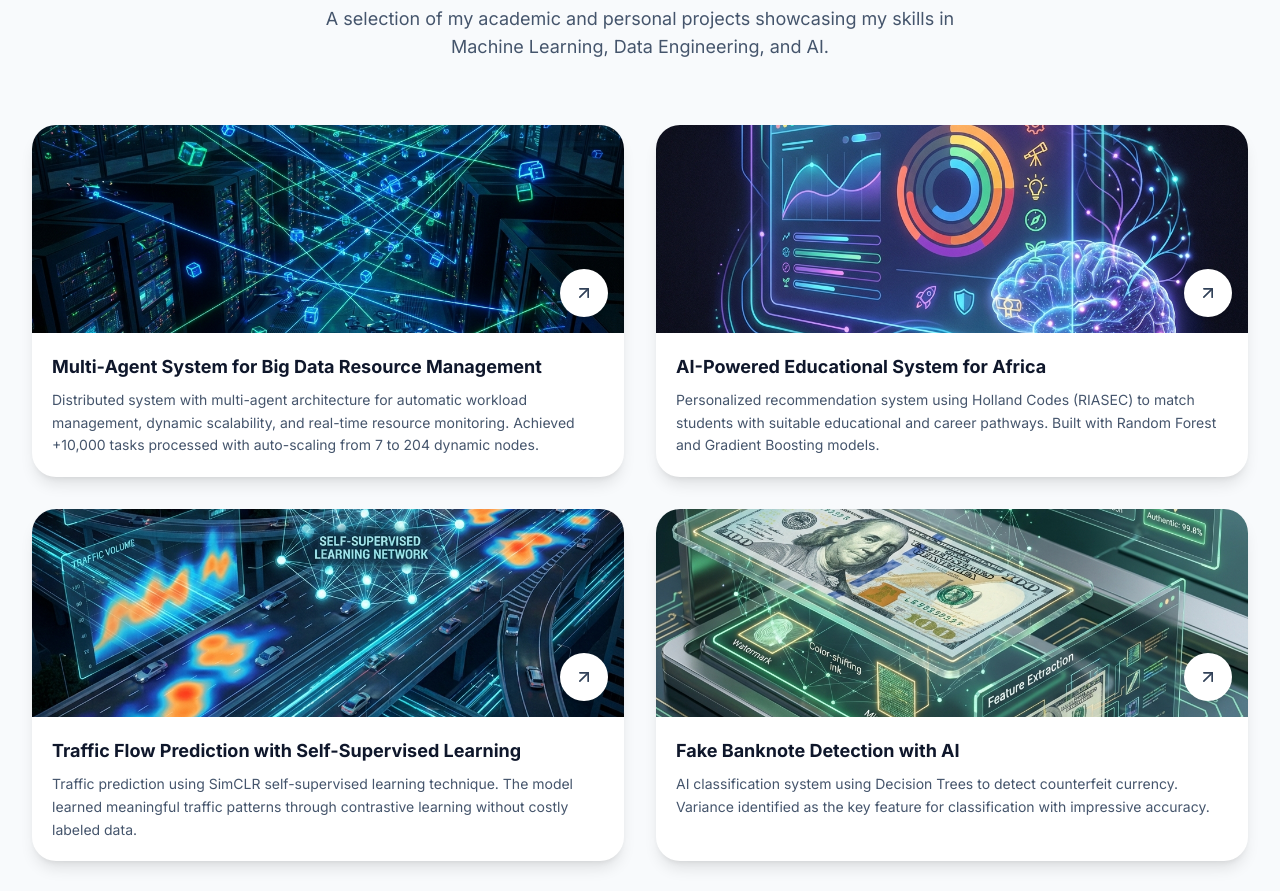
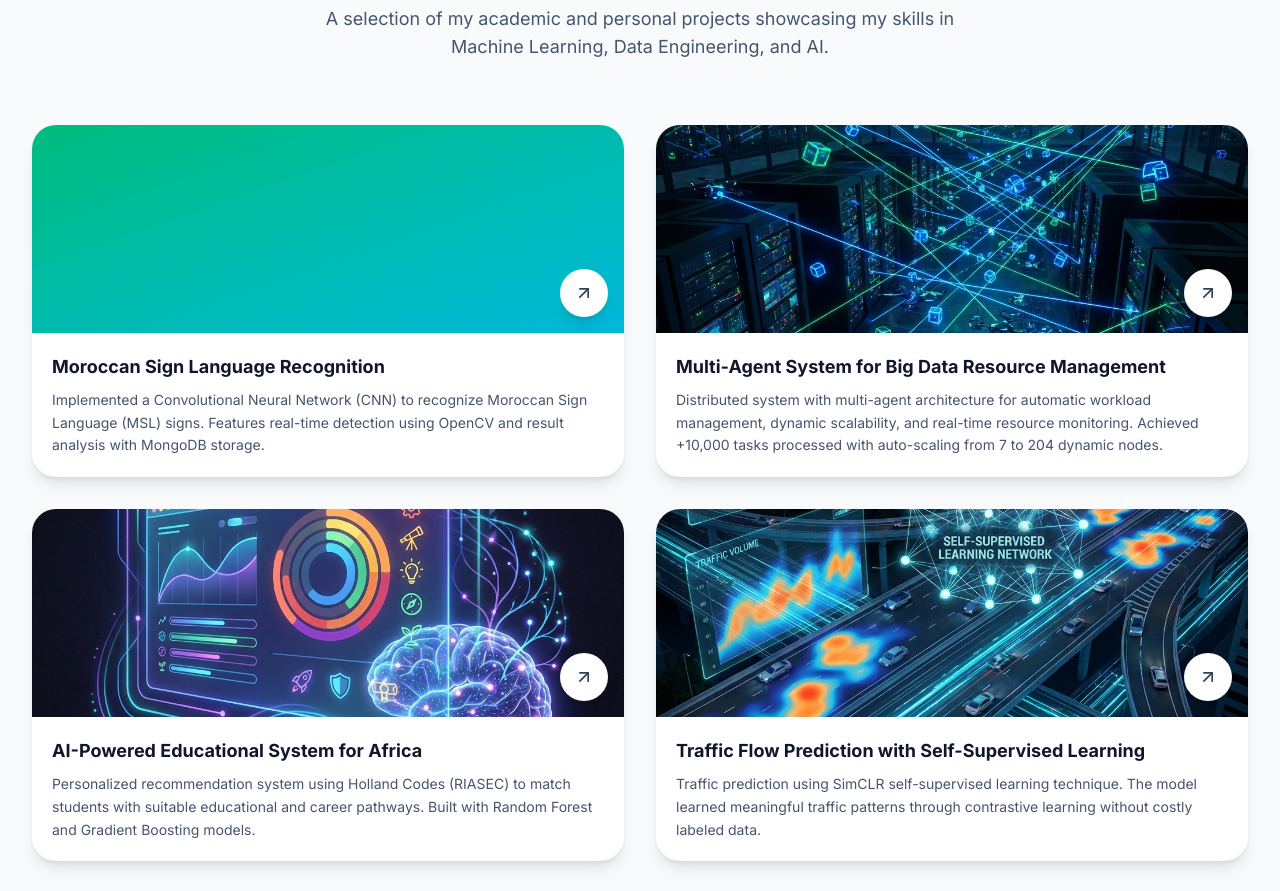
Before and after one commit to MdAbdehakim/portfolio, a Next.js app: page / in a window 1280 px wide. Shown: the part 2920-3811 px from the top of the page. Built offline with nearby package versions, Linux system fonts and the light colour scheme.

Commit message:
Feat: Add MSL Recognition Project

```diff
--- a/src/components/Projects.tsx
+++ b/src/components/Projects.tsx
@@ -4,6 +4,13 @@ import { motion } from 'framer-motion';
 import ProjectCard from './ProjectCard';
 
 const projects = [
+    {
+        title: 'Moroccan Sign Language Recognition',
+        description: 'Implemented a Convolutional Neural Network (CNN) to recognize Moroccan Sign Language (MSL) signs. Features real-time detection using OpenCV and result analysis with MongoDB storage.',
+        tags: ['Python', 'TensorFlow', 'OpenCV', 'Deep Learning'],
+        image: '',
+        github: 'https://github.com/MdAbdehakim/-Moroccan-Sign-Language-Recognition-Project',
+    },
     {
         title: 'Multi-Agent System for Big Data Resource Management',
         description: 'Distributed system with multi-agent architecture for automatic workload management, dynamic scalability, and real-time resource monitoring. Achieved +10,000 tasks processed with auto-scaling from 7 to 204 dynamic nodes.',
```
